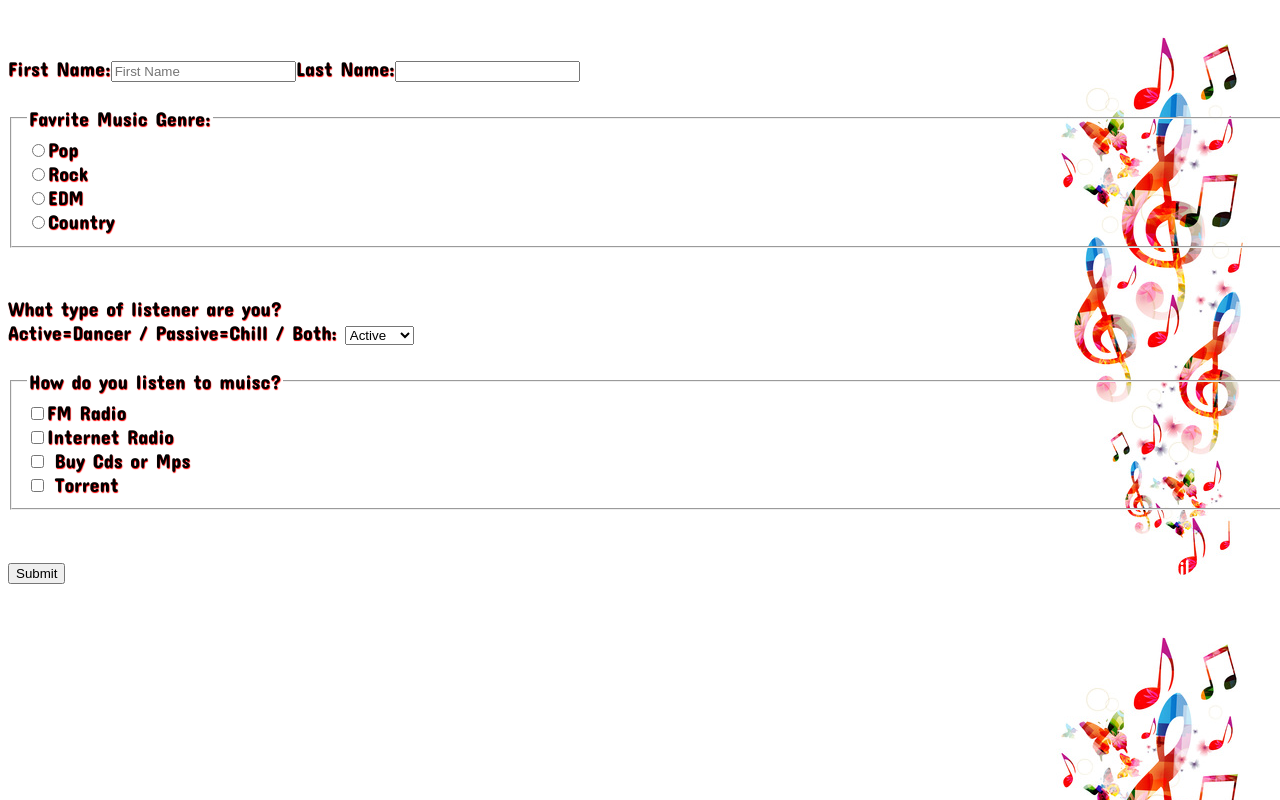
After one commit to PatGonzalez/cst336, a PHP site: page /hw/hw3/index.php in a window 1280 px wide. The commit adds this page. Run offline with PHP 8.4, Linux system fonts and the light colour scheme.

Commit message:
Minor error in lab 3 fixed

```diff
--- /dev/null
+++ b/hw/hw3/css/styles.css
@@ -0,0 +1,18 @@
+body{
+    background-image:url("../img/music-background.jpg");
+    width: 100%;
+	background-position: right;
+	background-repeat: repeat-y;
+
+	font-family: 'Concert One', cursive;
+	color: black;
+	text-align: left;
+	font-size: 20px;
+	text-shadow: 0.5px 0.5px 1px red;
+
+
+}
+
+/*#infoFname, #infoLname, #infoGenre, #infoHow, #infoType{*/
+
+/*}*/
--- /dev/null
+++ b/hw/hw3/functions.php
@@ -0,0 +1,94 @@
+<?php
+    // function displaySubmission(){
+    //     foreach($_SESSION['music']){
+
+    //     }
+    // }
+    function displayResults(){
+        global $info;
+
+        if(isset($info)){
+            foreach($info as $surveyInfo){
+                $infoFname = $info['fName'];
+                $infoLname = $info['lName'];
+                $infoGenre = $info['genre'];
+                $infoType = $info['infoType'];
+                $infoHow = $info['infoHow'];
+            }
+        }
+        print_r($surveyInfo);
+
+        // Check to see if there is information already collected from the survey
+        // if(isset($_SESSION['muisc'])){
+        //     foreach($_SESSION['muisc'] as $surveyInfo){
+        //         $infoFname = $surveyInfo['Fname'];
+        //         $infoLname = $surveyInfo['Lname'];
+        //         $infoGenre = $surveyInfo['Genre'];
+        //         $infoType = $surveyInfo['Type'];
+        //         $infoHow = $surveyInfo['How'];
+
+        //         print_r($surveyInfo);
+        //     }
+        // }
+    }
+    function displaySurvey(){
+
+
+        // THe actual survey forum code
+        echo '<form>';
+            echo '<br/><br/>';
+            //<!--collect name-->
+            echo '<label for="infoFname">First Name:</label>';
+            echo '<input id="infoFname" type="text" name="infoFname" placeholder="First Name">';
+            echo '<label for="infoLname">Last Name:</label>';
+            echo '<input id="infoLname" type="text" name="infoLname">';
+
+            echo '<br/><br/>';
+            //<!--Favorite music genre-->
+            echo '<fieldset>';
+                echo '<legend>Favrite Music Genre:</legend>';
+                echo '<input id="pop" type="radio" name="infoGenre" value="pop">';
+                echo '<label for="pop">Pop</label><br>';
+
+                echo '<input id="rock" type="radio" name="infoGenre" value="rock">';
+                echo '<label for="rock">Rock</label><br>';
+
+                echo '<input id="edm" type="radio" name="infoGenre" value="edm">';
+                echo '<label for="edm">EDM</label><br>';
+
+                echo '<input id="country" type="radio" name="infoGenre" value="country">';
+                echo '<label for="country">Country</label><br>';
+            echo '</fieldset>';
+
+            echo '<br/><br/>';
+            //<!--Style of listener-->
+            echo '<label for="infoType">What type of listener are you?<br/>Active=Dancer / Passive=Chill / Both: </label>';
+            echo '<select id="infoType" name="select">';
+               echo ' <option value="1">Active</option>';
+               echo ' <option value="2">Passive</option>';
+               echo ' <option value="3">Both</option>';
+            echo '</select>';
+
+            echo '<br/><br/>';
+            //<!--How do you listen to music-->
+            echo '<fieldset>';
+                echo '<legend>How do you listen to muisc?</legend>';
+                echo '<input id="fm" type="checkbox" name"infoHow" value="fm">';
+                echo '<label for="fm">FM Radio</label><br>';
+
+               echo ' <input id="intR" type="checkbox" name"infoHow" value="intR">';
+                echo '<label for="intR">Internet Radio</label><br>';
+
+               echo ' <input id="buy" type="checkbox" name"infoHow" value="buy">';
+               echo ' <label for="buy">Buy Cds or Mps</label><br>';
+
+               echo ' <input id="tor" type="checkbox" name"infoHow" value="tor">';
+               echo ' <label for="tor">Torrent</label><br>';
+            echo '</fieldset>';
+
+            echo '<br/><br/>';
+            //<!--SUbmit-->
+            echo '<input type="submit" value"Submit"/>';
+        echo '</form>';
+    }
+?>
--- /dev/null
+++ b/hw/hw3/index.php
@@ -0,0 +1,78 @@
+<!--Homework 3
+    Patrick Gonzalez
+    6/25/18 -->
+
+<?php
+    include 'functions.php';
+
+    session_start();
+
+     // Create an array in the session to hold our survey info
+    if(!isset($_SESSION['info'])){
+        $_SESSION['info'] = array();
+    }
+
+    if(isset($_GET['query'])){
+        $info=array();
+        $info['fName']=$_GET['infoFname'];
+        $info['lName']=$_GET['infoLname'];
+        $info['genre']=$_GET['infoGenre'];
+        $info['type']=$_GET['infoType'];
+        $info['how']=$_GET['infoHow'];
+    }
+
+    // // CHeck to see if the form is submitted
+    // if(isset($_POST['query'])){
+    //     $info=array();
+    //     $info['fName']=$_GET['infoFname'];
+    //     $info['lName']=$_GET['infoLname'];
+    //     $info['genre']=$_GET['infoGenre'];
+    //     $info['type']=$_GET['infoType'];
+    //     $info['how']=$_GET['infoHow'];
+    // }
+
+?>
+
+<!DOCTYPE html>
+<html>
+<!--
+
+First Website
+and comment
+in html
+(comments can span multiple lines)
+
+-->
+
+<!-- This is the head -->
+<!-- All styles and javascript go inside the head -->
+    <head>
+        <title>Music Survey</title>
+        <style>
+            @import url('https://fonts.googleapis.com/css?family=Concert+One');
+
+            @import url("css/styles.css");
+        </style>
+
+    </head>
+<!-- closing head -->
+
+    <!-- This is the body -->
+    <!-- This is where we place the content of our website -->
+    <body>
+        <?php
+            displaySurvey();
+        ?>
+
+        <!-- This is the footer -->
+        <!-- The footer goes inside the body but not always -->
+        <footer>
+
+
+        </footer>
+        <!-- closing footer -->
+
+    </body>
+    <!-- closing body -->
+
+</html>
```
Also changed, not shown: labs/lab3/index.php (+13 -8 lines), hw/hw3/img/music-background.jpg (added), hw/hw3/img/musicBackground.jpg (added), 2 other files.
